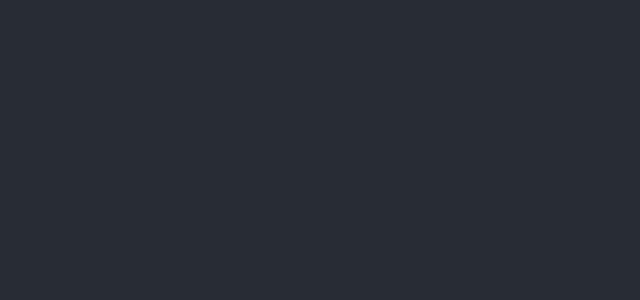
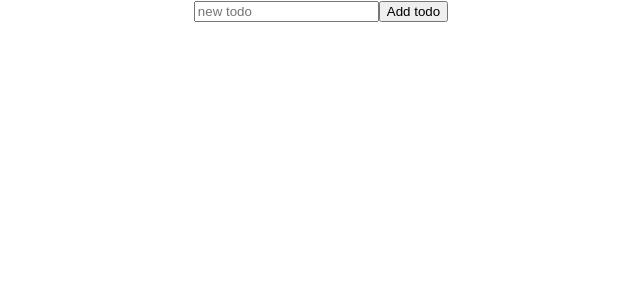
Before and after one commit to Volodymyr-bart/todo, a React (Create React App) app: page / in a window 1280 px wide. Shown: the top 300 px of the page, without its empty margins (319-959 px from the left). Built offline with nearby package versions, Linux system fonts and the light colour scheme.

Commit message:
add template item, need fix redux

```diff
--- a/src/App.tsx
+++ b/src/App.tsx
@@ -1,11 +1,34 @@
-import './App.css';
+import { useState } from "react";
+import { useAppDispatch } from "./hooks";
+
+import { addTodo } from "./store/todoSlice";
+import NewTodoForm from "./components/NewTodoForm";
+import TodoList from "./components/TodoList";
+
+import "./App.css";
 
 function App() {
+  const [text, setText] = useState("");
+  const dispatch = useAppDispatch();
+
+  const handleAction = () => {
+
+    if (text.trim().length) {
+      console.log(text);
+
+      dispatch(addTodo(text));
+      setText("");
+    }
+  };
+
   return (
     <div className="App">
-      <header className="App-header">
-
-      </header>
+      <NewTodoForm
+        value={text}
+        updateText={setText}
+        handleAction={handleAction}
+      />
+      <TodoList />
     </div>
   );
 }
--- /dev/null
+++ b/src/components/NewTodoForm.tsx
@@ -0,0 +1,24 @@
+import { FC } from "react";
+interface NewTodoFormProps {
+  value: string;
+  updateText: (str: string) => void;
+  handleAction: () => void;
+}
+const NewTodoForm: FC<NewTodoFormProps> = ({
+  value,
+  updateText,
+  handleAction,
+}) => {
+  return (
+    <label>
+      <input
+        placeholder="new todo"
+        value={value}
+        onChange={(e) => updateText(e.target.value)}
+      />
+      <button onClick={handleAction}>Add todo</button>
+    </label>
+  );
+};
+
+export default NewTodoForm;
--- /dev/null
+++ b/src/components/TodoItem.tsx
@@ -0,0 +1,31 @@
+import { FC } from "react";
+import { useAppDispatch } from "../hooks";
+
+import { toggleComplete, removeTodo } from "../store/todoSlice";
+
+interface TodoItemProps {
+  id: string;
+  title: string;
+  completed: boolean;
+}
+
+const TodoItem: FC<TodoItemProps> = ({ id, title, completed }) => {
+  const dispatch = useAppDispatch();
+
+  return (
+    <li>
+      <input
+        type="checkbox"
+        checked={completed}
+        // onChange={
+
+          // dispatch(toggleComplete())
+        // }
+      />
+      <span>{title}</span>
+      <span onClick={() => dispatch(removeTodo(id))}>&times;</span>
+    </li>
+  );
+};
+
+export default TodoItem;
--- /dev/null
+++ b/src/components/TodoList.tsx
@@ -0,0 +1,16 @@
+import { useAppSelector } from "../hooks";
+import TodoItem from "./TodoItem";
+
+const TodoList = () => {
+  const todos = useAppSelector((state) => state.todos.list);
+
+  return (
+    <ul>
+      {todos.map((todo) => (
+        <TodoItem key={todo.id} {...todo} />
+      ))}
+    </ul>
+  );
+};
+
+export default TodoList;
--- a/src/index.tsx
+++ b/src/index.tsx
@@ -9,9 +9,9 @@ const root = ReactDOM.createRoot(
   document.getElementById("root") as HTMLElement
 );
 root.render(
-  <React.StrictMode>
+  // <React.StrictMode>
     <Provider store={store}>
       <App />
     </Provider>
-  </React.StrictMode>
+  // </React.StrictMode>
 );
```
Also changed, not shown: src/store/todoSlice.ts (line endings or trailing spaces).
